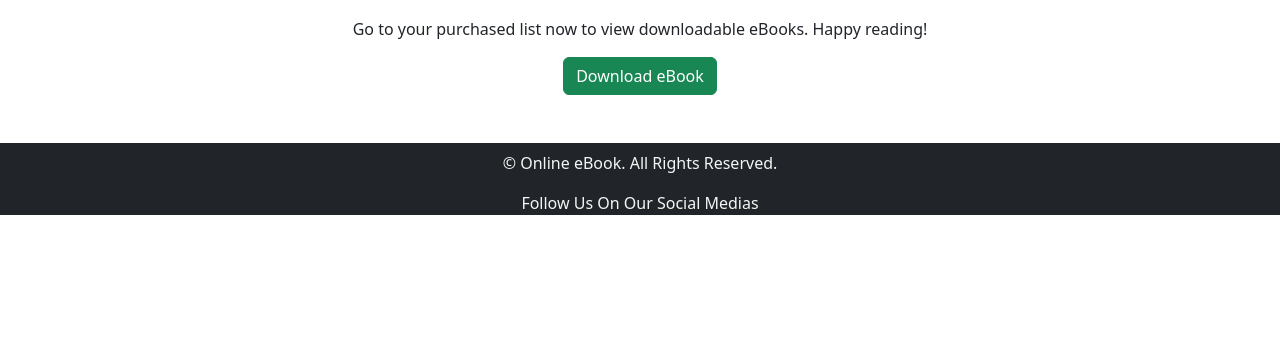
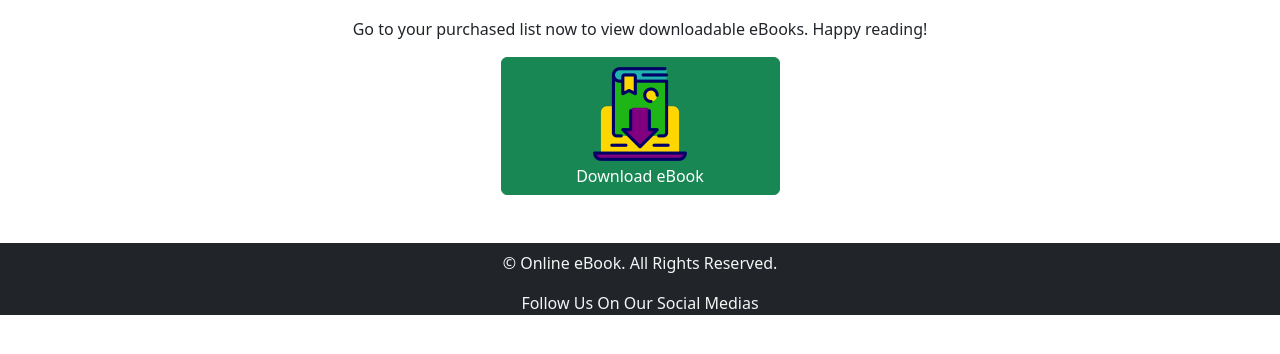
Before and after one commit to kjatillo/softdev3-djangoprojects-ca2, a Django app: page /order/thankyou/7/ in a window 1280 px wide. Shown: the part 359-713 px from the top of the page. Run offline with Django 4.2, Linux system fonts and the light colour scheme; data comes from the database, SQL or seed files in the repository; both versions use the stored data as it was after the commit.

Commit message:
premerge2

```diff
--- a/order/templates/thank_you.html
+++ b/order/templates/thank_you.html
@@ -25,7 +25,7 @@
 
         <p>Go to your purchased list now to view downloadable eBooks. Happy reading!</p>
         <a href="#">
-            <button class="btn btn-success">Download eBook</button>
+            <button class="btn btn-success custom_download_button"> <img src="{% static 'images/download_img.png' %}"><br> Download eBook</button>
         </a>
     </div>
 </div>
--- a/pages/templates/home.html
+++ b/pages/templates/home.html
@@ -65,7 +65,7 @@
         <h3 class="my_title">Browse by Genre</h3>
         <div class="explore-btn-container">
             <button class="btn btn-default border-dark">
-                <a href="#">Adventure</a>
+                <a href="{% url 'store:book_detail' %}">Adventure</a>
             </button>
             <button class="btn btn-default border-dark">
                 <a href="#">Romance</a>
--- a/static/css/style.css
+++ b/static/css/style.css
@@ -193,3 +193,6 @@ footer, footer i {
 	border: 0px !important;
 	background-image: none !important;
 }
+.custom_download_button{
+    width: 25%
+}
```
Also changed, not shown: store/views.py (+11 -0 lines), db.sqlite3, static/images/download_img.png (added).
